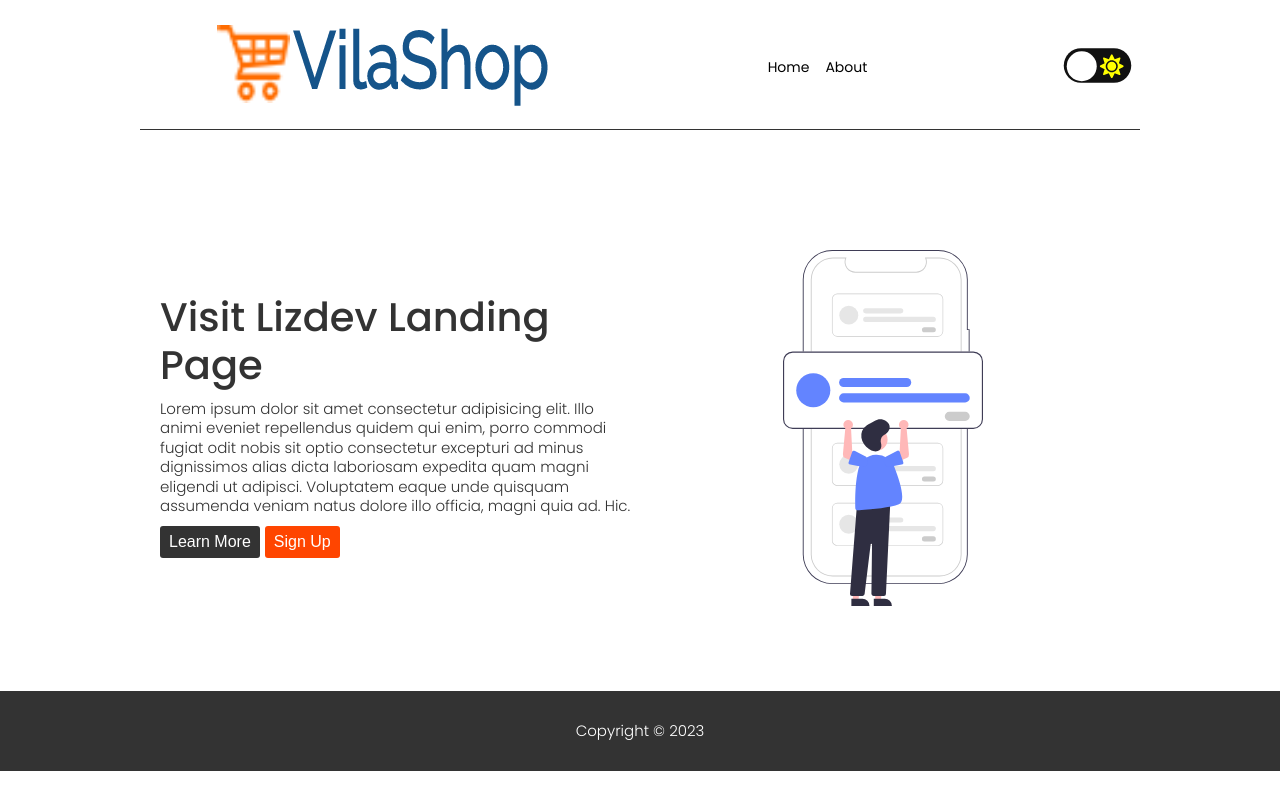
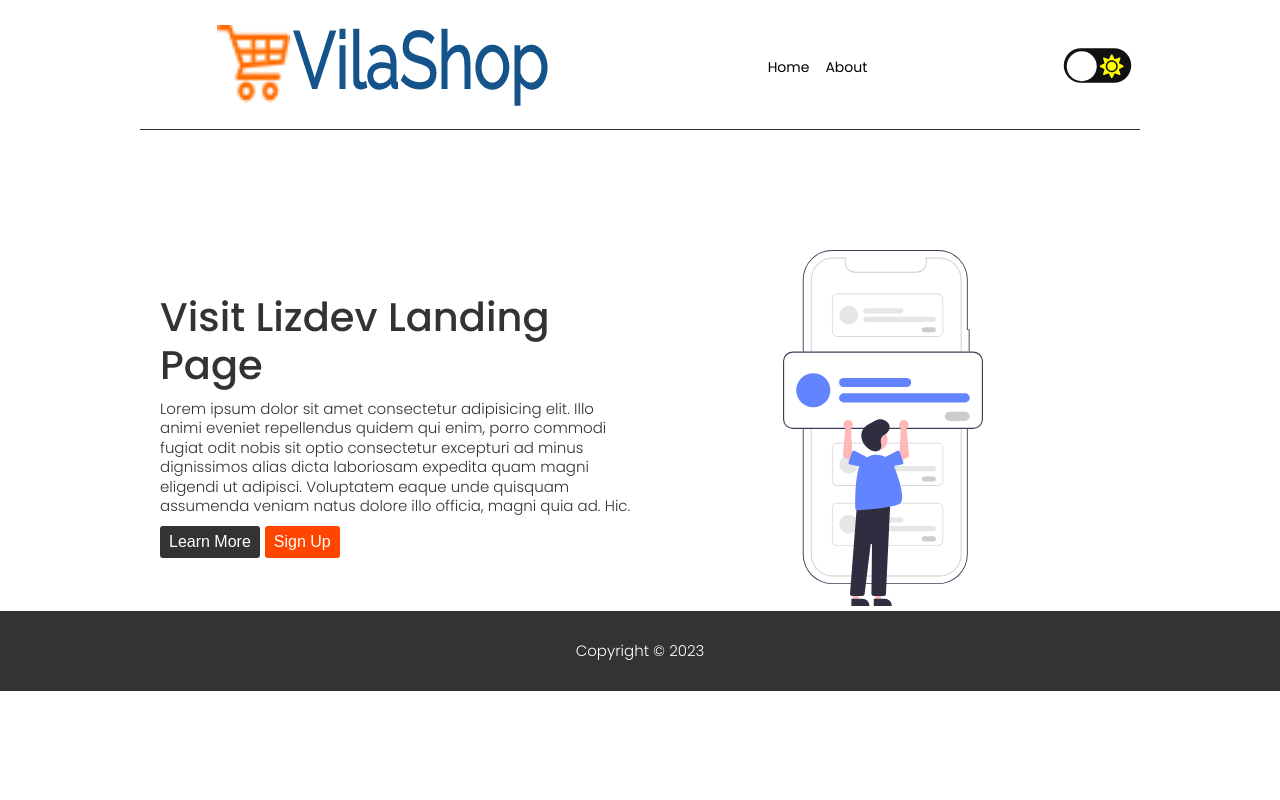
Before and after one commit to Lizdev-05/dark-store, a React (Create React App) app: page / in a window 1280 px wide. Built offline with nearby package versions, Linux system fonts and the light colour scheme.

Commit message:
Add uselocal storage

```diff
--- a/package.json
+++ b/package.json
@@ -10,6 +10,7 @@
     "react-dom": "^18.2.0",
     "react-icons": "^4.8.0",
     "react-scripts": "5.0.1",
+    "use-local-storage": "^3.0.0",
     "web-vitals": "^2.1.4"
   },
   "scripts": {
--- a/src/index.css
+++ b/src/index.css
@@ -42,7 +42,6 @@ body {
 
 section {
   width: 100%;
-  padding: 8rem 0;
 }
 
 .container {
```
Also changed, not shown: 1 other file (tests, documents, lock files or other folders).
